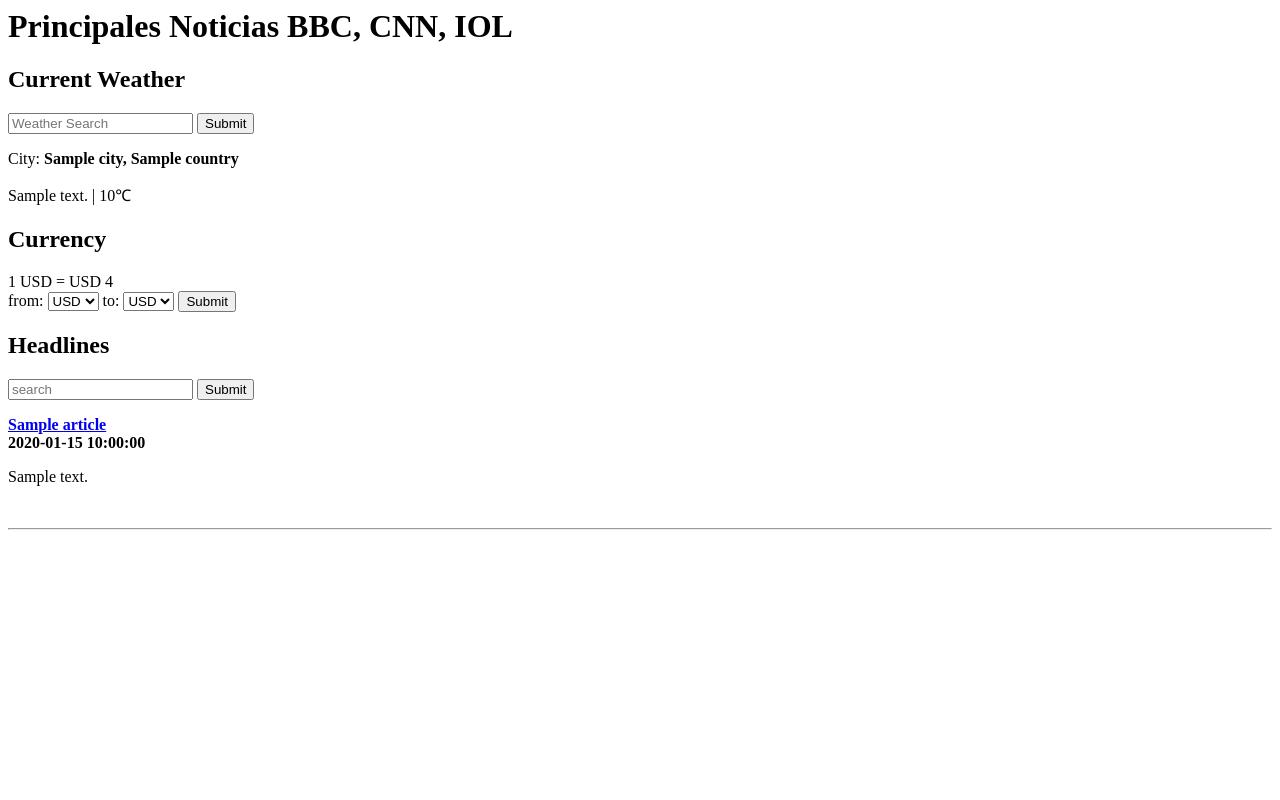
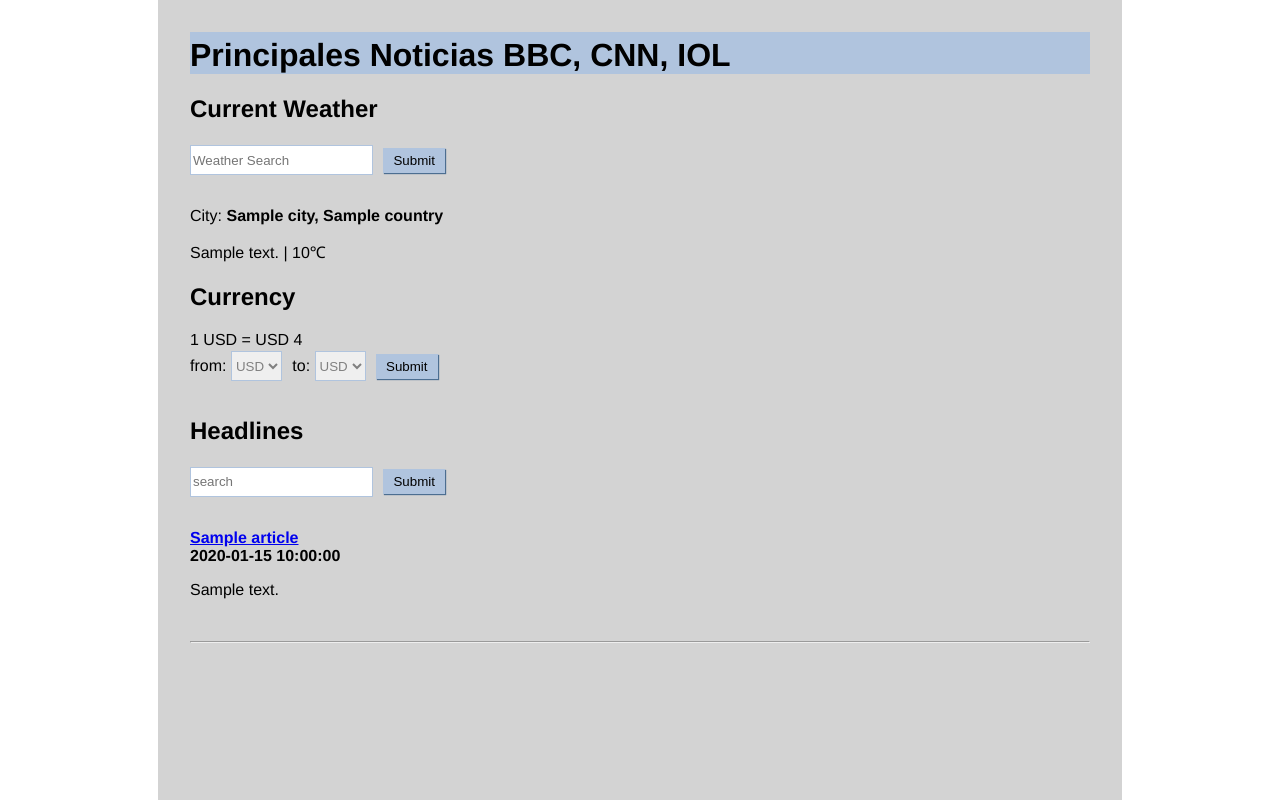
Before and after one commit to joescaos/flask_news, a Flask app: template templates/index.html in a window 1280 px wide. Run offline with Flask 2, Linux system fonts and the light colour scheme; the template is opened without the code that fills it: most values are stand-ins (such as "Sample title", 1, 10 or a date in 2020); parts of the project's set-up code (start-up, migrations or seed data) failed here and were passed over.

Commit message:
adding css

```diff
--- a/app.py
+++ b/app.py
@@ -24,30 +24,6 @@
     'currency_to': 'COP'
 }
 
-@app.route('/', methods=['GET', 'POST'])
-def home():
-    publication = get_value_with_fallback("publication")
-    articles = get_news(publication)
-    city = get_value_with_fallback("city")
-    city = city.replace(' ', '+')
-    weather = get_weather(city)
-    currency_from = get_value_with_fallback("currency_from")
-    currency_to = get_value_with_fallback("currency_to")
-    rate, currencies = get_rate(currency_from, currency_to)
-    response = make_response(render_template('index.html',
-                                articles=articles,
-                                weather=weather,
-                                currency_from=currency_from,
-                                currency_to=currency_to,
-                                rate=rate,
-                                currencies=sorted(currencies)))
-    expires = datetime.datetime.now() + datetime.timedelta(365)
-    response.set_cookie("publication", publication, expires=expires)
-    response.set_cookie("city", city, expires=expires)
-    response.set_cookie("currency_from", currency_from, expires=expires)
-    response.set_cookie("currency_to", currency_to, expires=expires)
-    return  response
-
 def get_news(query):
     #query = request.args.get("publication")
     if not query or query.lower() not in RSS_FEEDS:
@@ -60,7 +36,6 @@
 
 
 def get_weather(city):
-    query = urllib.parse.quote(city)
     #print(city)
     # 1. get the api url with the api key
     api_url = f"http://api.openweathermap.org/data/2.5/weather?q={city}&units=metric&appid={WEATHER_API_KEY}"
@@ -96,6 +71,34 @@
         return request.args.get(key)
     if request.cookies.get(key):
         return request.cookies.get(key)
+    return DEFAULTS[key]
+
+@app.route('/', methods=['GET', 'POST'])
+def home():
+    publication = get_value_with_fallback("publication")
+    articles = get_news(publication)
+
+    city = get_value_with_fallback("city")
+    city = city.replace(' ', '+')
+    weather = get_weather(city)
+
+    currency_from = get_value_with_fallback("currency_from")
+    currency_to = get_value_with_fallback("currency_to")
+    rate, currencies = get_rate(currency_from, currency_to)
+
+    response = make_response(render_template('index.html',
+                                articles=articles,
+                                weather=weather,
+                                currency_from=currency_from,
+                                currency_to=currency_to,
+                                rate=rate,
+                                currencies=sorted(currencies)))
+    expires = datetime.datetime.now() + datetime.timedelta(365)
+    response.set_cookie("publication", publication, expires=expires)
+    response.set_cookie("city", city, expires=expires)
+    response.set_cookie("currency_from", currency_from, expires=expires)
+    response.set_cookie("currency_to", currency_to, expires=expires)
+    return  response
 
 
 if __name__ == '__main__':
--- /dev/null
+++ b/static/main.css
@@ -0,0 +1,36 @@
+html {
+    font-family: "Helvetica";
+    background: white;
+}
+
+body {
+    background: lightgray;
+    max-width: 900px;
+    margin: 0 auto;
+    padding: 2rem;
+}
+
+#header {
+    background: lightsteelblue;
+    padding-top: 5;
+}
+
+input[type="text"], select {
+    color: grey;
+    border: 1px solid lightsteelblue;
+    height: 30px;
+    line-height:15px;
+    margin: 2px 6px 16px 0px;
+}
+
+input[type="submit"] {
+    padding: 5px 10px 5px 10px;
+    color: black;
+    background: lightsteelblue;
+    border: none;
+    box-shadow: 1px 1px 1px #4C6E91;
+}
+
+input[type="submit"]:hover {
+    background: steelblue;
+}
--- a/templates/index.html
+++ b/templates/index.html
@@ -2,10 +2,11 @@
 <head>
     <meta charset="UTF-8">
     <meta name="viewport" content="width=device-width, initial-scale=1.0">
+    <link rel="stylesheet" href="{{ url_for('static', filename='main.css') }}">
     <title>Principales Noticias BBC, CNN, IOL</title>
 </head>
 <body>
-    <h1>Principales Noticias BBC, CNN, IOL</h1>
+    <h1 id="header">Principales Noticias BBC, CNN, IOL</h1>
     <h2>Current Weather</h2>
     <form action="/" method="">
         <input type="text" name="city" placeholder="Weather Search" />
```
